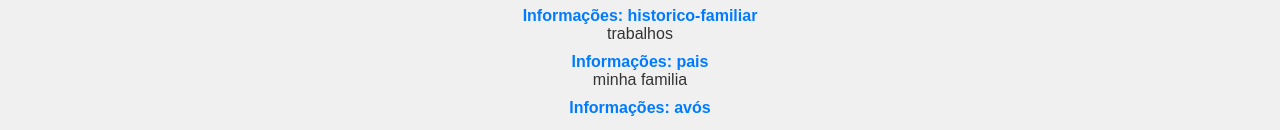
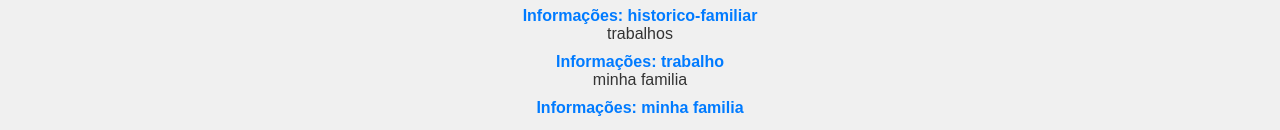
Before and after one commit to beatrizgelato/REC2, a plain HTML site: page index.html in a window 1280 px wide. Shown: the part 1365-1495 px from the top of the page. Drawn offline with Linux system fonts and the light colour scheme.

Commit message:
Add files via upload

```diff
--- a/index.html
+++ b/index.html
@@ -19,10 +19,10 @@
         <a href="historico-familiar.html" target="_blank">Informações: historico-familiar</a>
 
         <li>trabalhos</li>
-        <a href="trabalho.html" target="_blank">Informações: pais</a>
+        <a href="trabalho.html" target="_blank">Informações: trabalho</a>
 
         <li>minha familia</li>
-        <a href="minha-familia.html" target="_blank">Informações: avós</a>
+        <a href="minha-familia.html" target="_blank">Informações: minha familia</a>
 
     </ul>
 </body>
```
